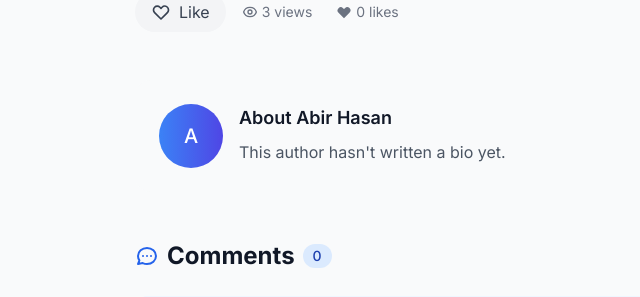
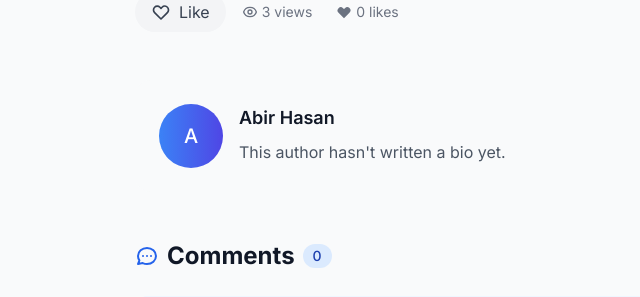
Before and after one commit to abirneu/BlogPost, a Django app: page /post/17/ in a window 1280 px wide. Shown: the part 858-1155 px from the top of the page, without its empty margins (89-729 px from the left). Run offline with Django 5.2, Linux system fonts and the light colour scheme; data comes from the database, SQL or seed files in the repository; some libraries are stand-ins or nearby versions.

Commit message:
Remove About from user name

```diff
--- a/templates/blog/post_details.html
+++ b/templates/blog/post_details.html
@@ -147,7 +147,7 @@
             </div>
             {% endif %}
             <div>
-                <h3 class="text-lg font-semibold text-gray-900 dark:text-white">About {{ post.author.get_full_name|default:post.author.username }}</h3>
+                <h3 class="text-lg font-semibold text-gray-900 dark:text-white"> {{ post.author.get_full_name|default:post.author.username }}</h3>
                 {% if post.author.profile.bio %}
                 <p class="mt-2 text-gray-600 dark:text-gray-300">{{ post.author.profile.bio }}</p>
                 {% else %}
```
